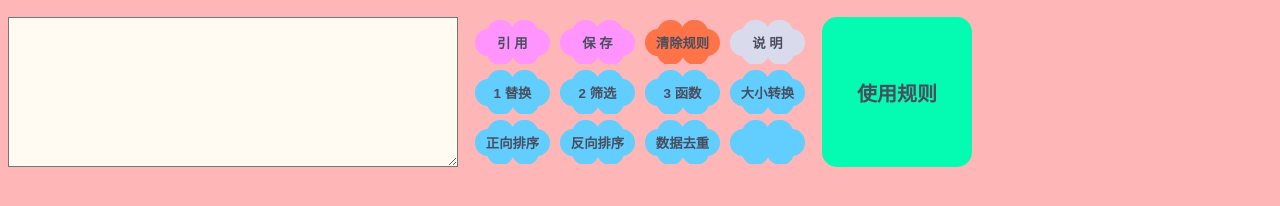
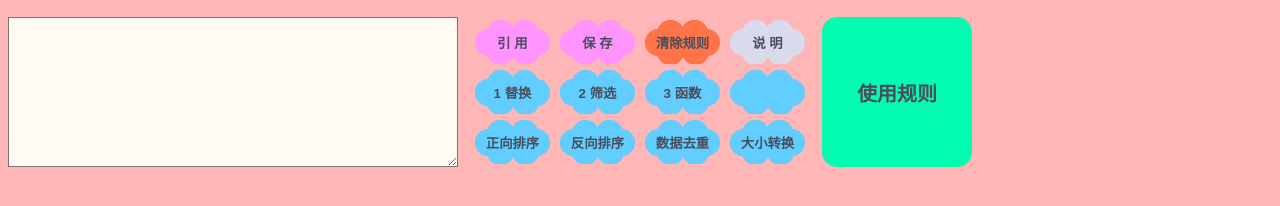
Before and after one commit to YYM222/ycode, a plain HTML site: page 数据处理.html in a window 1280 px wide. Shown: the part 234-440 px from the top of the page. Drawn offline with Linux system fonts and the light colour scheme.

Commit message:
Update 数据处理.html

```diff
--- a/数据处理.html
+++ b/数据处理.html
@@ -33,11 +33,11 @@
             规则后面写【 $i】则忽略大小写" style="background-color: #62cdff;">1 替换</button>
                 <button onclick="add_rule(2)" title="规则2：获取符合匹配的结果" style="background-color: #62cdff;">2 筛选</button>
                 <button onclick="add_rule(3)" style="background-color: #62cdff;">3 函数</button>
-                <button onclick="rule_big_low()" title="规则5：返回大小写模式" style="background-color: #62cdff;">大小转换</button>
+                <button onclick="" title="规则5：" style="background-color: #62cdff;"></button>
                 <button onclick="rule_sort()" title="规则6：返回正向排序" style="background-color: #62cdff;">正向排序</button>
                 <button onclick="rule_sort_re()" title="规则7：返回反向排序" style="background-color: #62cdff;">反向排序</button>
                 <button onclick="rule_new_set()" title="规则8：返回数据去重" style="background-color: #62cdff;">数据去重</button>
-                <button onclick="a()" title="规则9：返回大小写模式" style="background-color: #62cdff;"></button>
+                <button onclick="rule_big_low()" title="规则9：返回大小写模式" style="background-color: #62cdff;">大小转换</button>
             </div>
         </div>
         <div>
```
